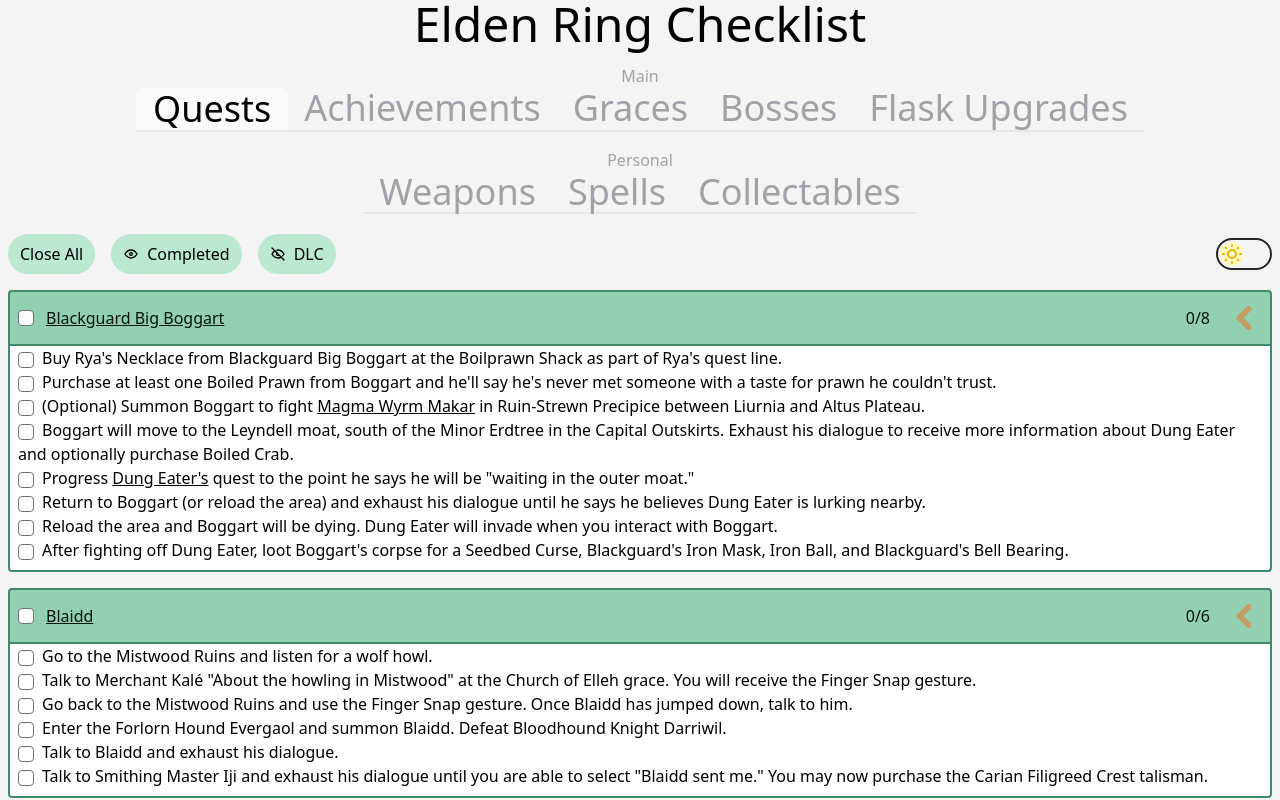
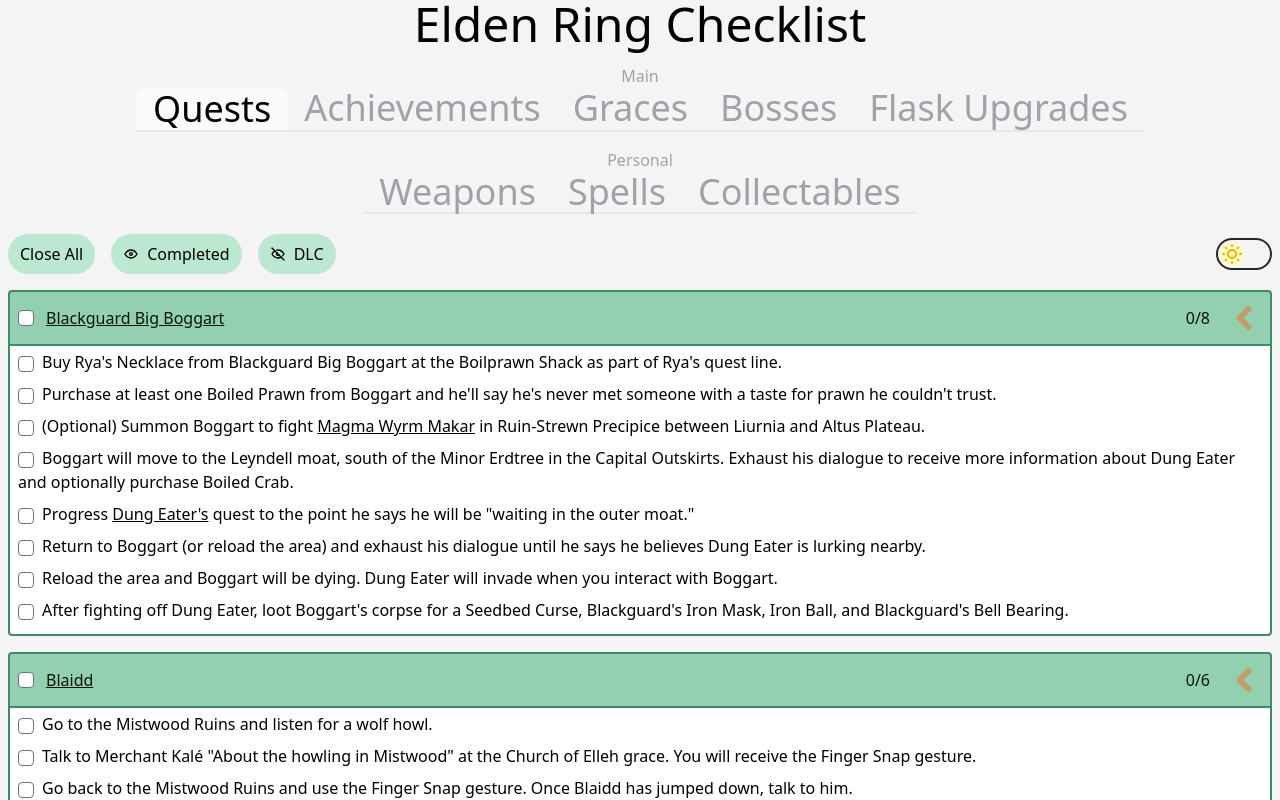
Before and after one commit to Gobluebro/Elden-Ring-Checklist, a Next.js app: page / in a window 1280 px wide. Both pictures are taken after a click on the button "Open All". Shown: the top 800 px of the page. Built offline with nearby package versions, Linux system fonts and the light colour scheme.

Commit message:
Add some space in between checkboxes

```diff
--- a/components/checkboxContainer.tsx
+++ b/components/checkboxContainer.tsx
@@ -155,11 +155,13 @@ const CheckboxContainer = (props: Props) => {
         {list.requirements.map(({ id, description, isDLC }) => (
           <div
             key={id}
-            className={
-              (!!isDLC && !showDLC) || (!showCompleted && checkedState[id])
-                ? "hidden"
-                : "block"
-            }
+            className={`py-1
+              ${
+                (!!isDLC && !showDLC) || (!showCompleted && checkedState[id])
+                  ? "hidden"
+                  : "block"
+              }
+            `}
           >
             <input
               id={id}
```
